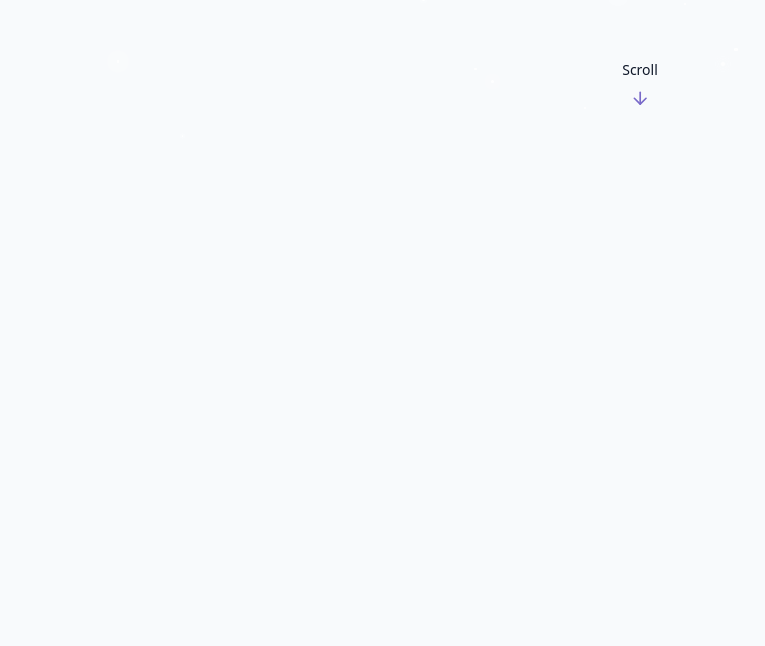
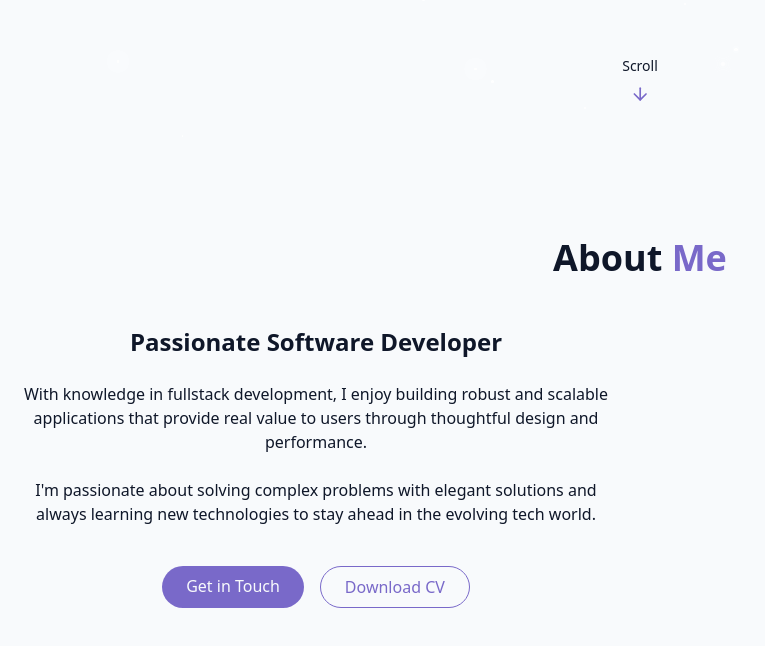
Before and after one commit to dylaninsi7/portfolio, a React (Vite) app: page / in a window 1280 px wide. Shown: the part 658-1304 px from the top of the page, without its empty margins (0-765 px from the left). Before the commit the page ends 800 px from the top, so only its background shows below. Built offline with nearby package versions, Linux system fonts and the light colour scheme.

Commit message:
feat: left section of about me with contact button

```diff
--- a/src/components/AboutSection.jsx
+++ b/src/components/AboutSection.jsx
@@ -7,7 +7,37 @@ export const AboutSection = () => {
         <h2 className="text-3xl md:text-4xl font-bold mb-12 text-center">
           About <span className="text-primary"> Me</span>
         </h2>
+      </div>
+
+      <div className="grid grid-cols-1 md:grid-cols-2 gap-12 items-center">
+        <div className="space-y-6">
+          <h3 className="text-2xl font-semibold">
+            Passionate Software Developer
+          </h3>
+          <p className="text-muted-foreground">
+            With knowledge in fullstack development, I enjoy building robust and
+            scalable applications that provide real value to users through
+            thoughtful design and performance.
+          </p>
+          <p className="text-muted-foreground">
+            I'm passionate about solving complex problems with elegant solutions
+            and always learning new technologies to stay ahead in the evolving
+            tech world.
+          </p>
+
+          <div className="flex flex-col sm:flex-row gap-4 pt-4 justify-center">
+            <a href="#contact" className="cosmic-button">
+              Get in Touch
+            </a>
+            <a
+              href="resume-link"
+              className="px-6 py-2 rounded-full border border-primary text-primary hover:bg-primary/10 transition-colors duration-300"
+            >
+              Download CV
+            </a>
+          </div>
         </div>
+      </div>
     </section>
   );
 };
--- a/src/pages/Home.jsx
+++ b/src/pages/Home.jsx
@@ -3,6 +3,7 @@ import { Navbar } from "../components/Navbar";
 import { ThemeToggle } from "../components/ThemeToggle";
 import { StarBackground }from "@/components/StarBackground";
 import { HeroSection } from "../components/HeroSection";
+import { AboutSection } from "../components/AboutSection";
 
 function Home() {
     return (
@@ -20,6 +21,7 @@ function Home() {
             {/* Main Content */}
             <main>
             <HeroSection />
+            <AboutSection />
             </main>
             {/* Footer */}
 
```
